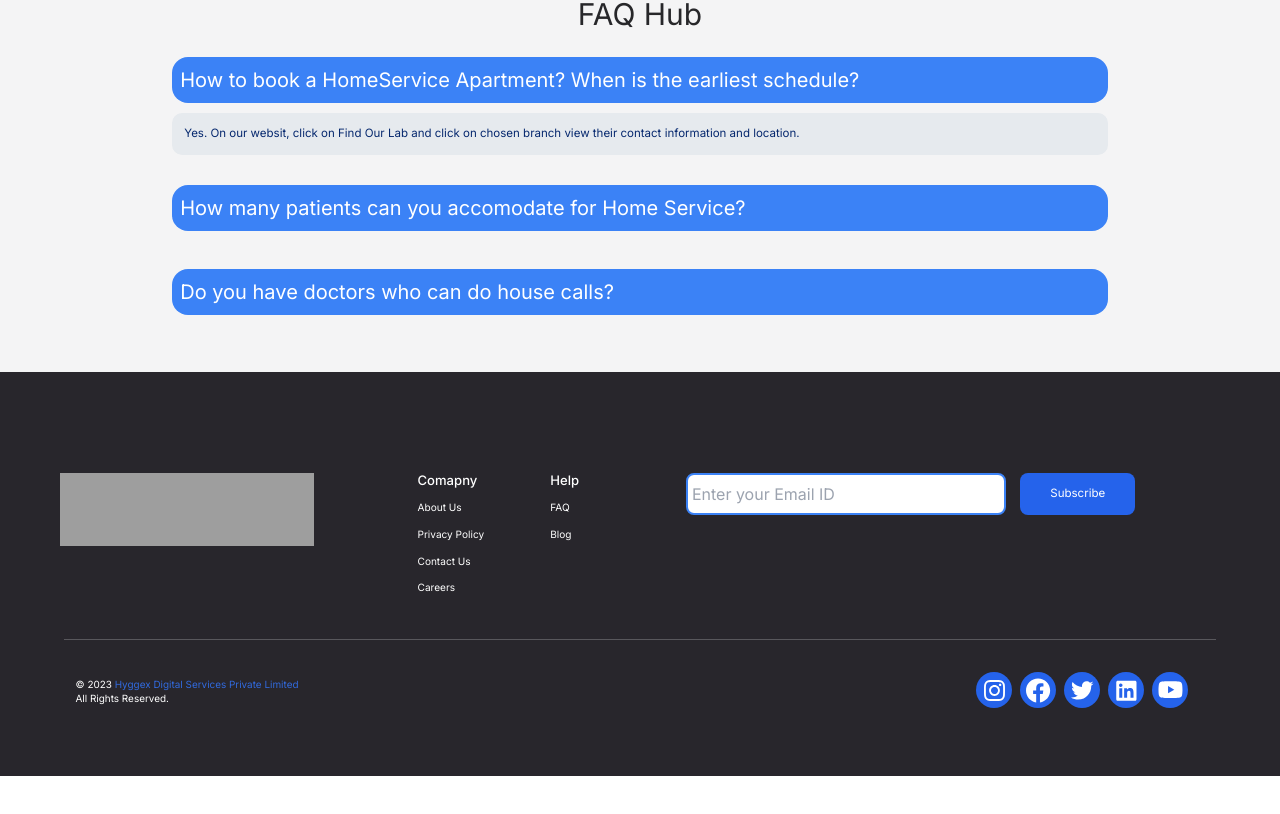
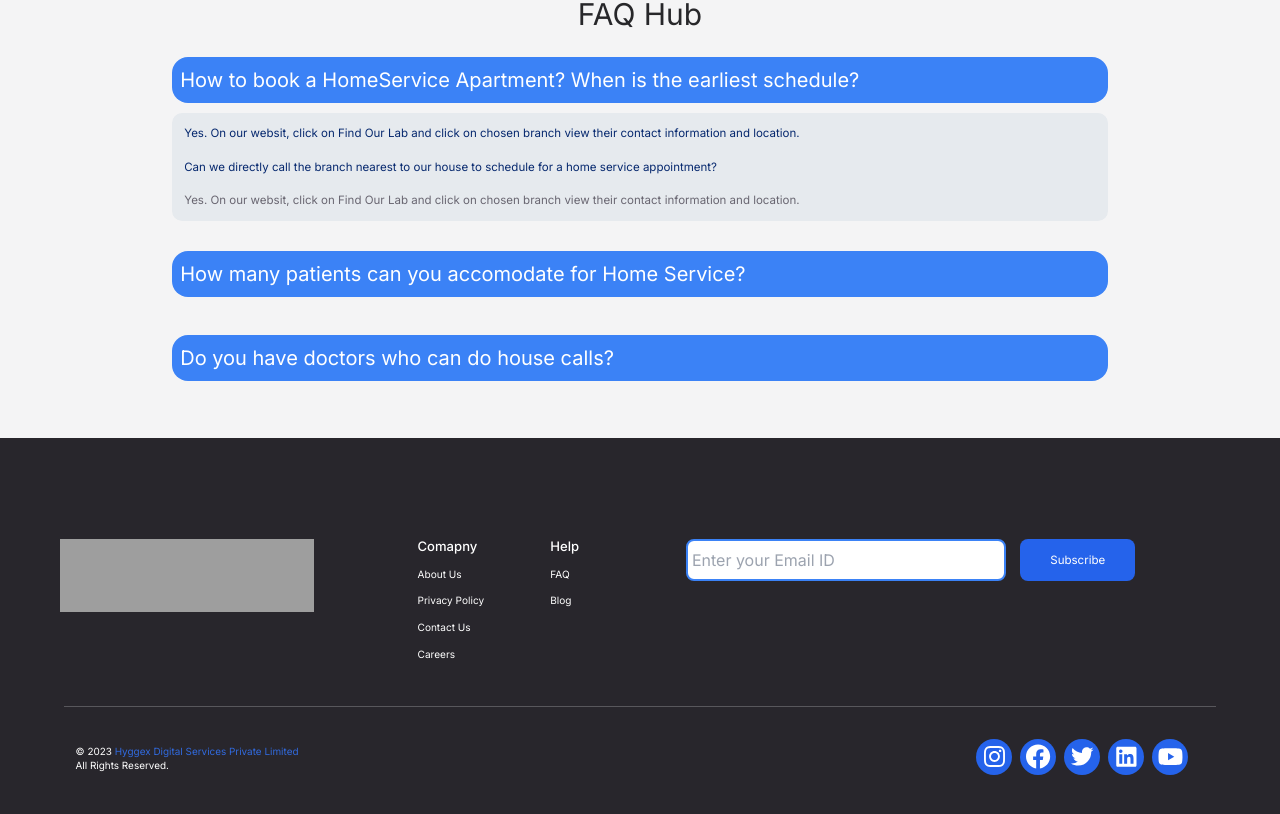
Before and after one commit to GitArya27/Hyggex-Frontend, a React app: page / in a window 1280 px wide. Shown: the part 4102-4916 px from the top of the page. Before the commit the page ends 4878 px from the top, so only its background shows below. Built offline with nearby package versions, Linux system fonts and the light colour scheme; grey boxes are pictures that could not be loaded; a web font is replaced by a local one.

Commit message:
Minor Fixes
Minor Fixes

```diff
--- a/src/components/FAQPage/FAQ.jsx
+++ b/src/components/FAQPage/FAQ.jsx
@@ -12,6 +12,8 @@ function FAQ ({faq, index, toggleFAQ}) {
 			</div>
 			<div className="faq-answer p-1">
 				<div className="p-2 rounded-3x1 text-[0.72rem] text-[#06286E]">{faq.answer}</div>
+			<div className="p-2 rounded-3x1 text-[0.72rem] text-[#06286E]">{faq.question1}</div>
+				<div className="p-2 rounded-3x1 text-[0.72rem] text-[#696671]">{faq.answer}</div>
 			</div>
 		</div>
 	)
--- a/src/components/FAQPage/FAQPage.jsx
+++ b/src/components/FAQPage/FAQPage.jsx
@@ -6,6 +6,7 @@ function FAQPage() {
     const [faqs, setfaqs] = useState([
         {
             question: 'How to book a HomeService Apartment? When is the earliest schedule?',
+            question1: 'Can we directly call the branch nearest to our house to schedule for a home service appointment?',
             answer: 'Yes. On our websit, click on Find Our Lab and click on chosen branch view their contact information and location.',
             open: true
         },
```
